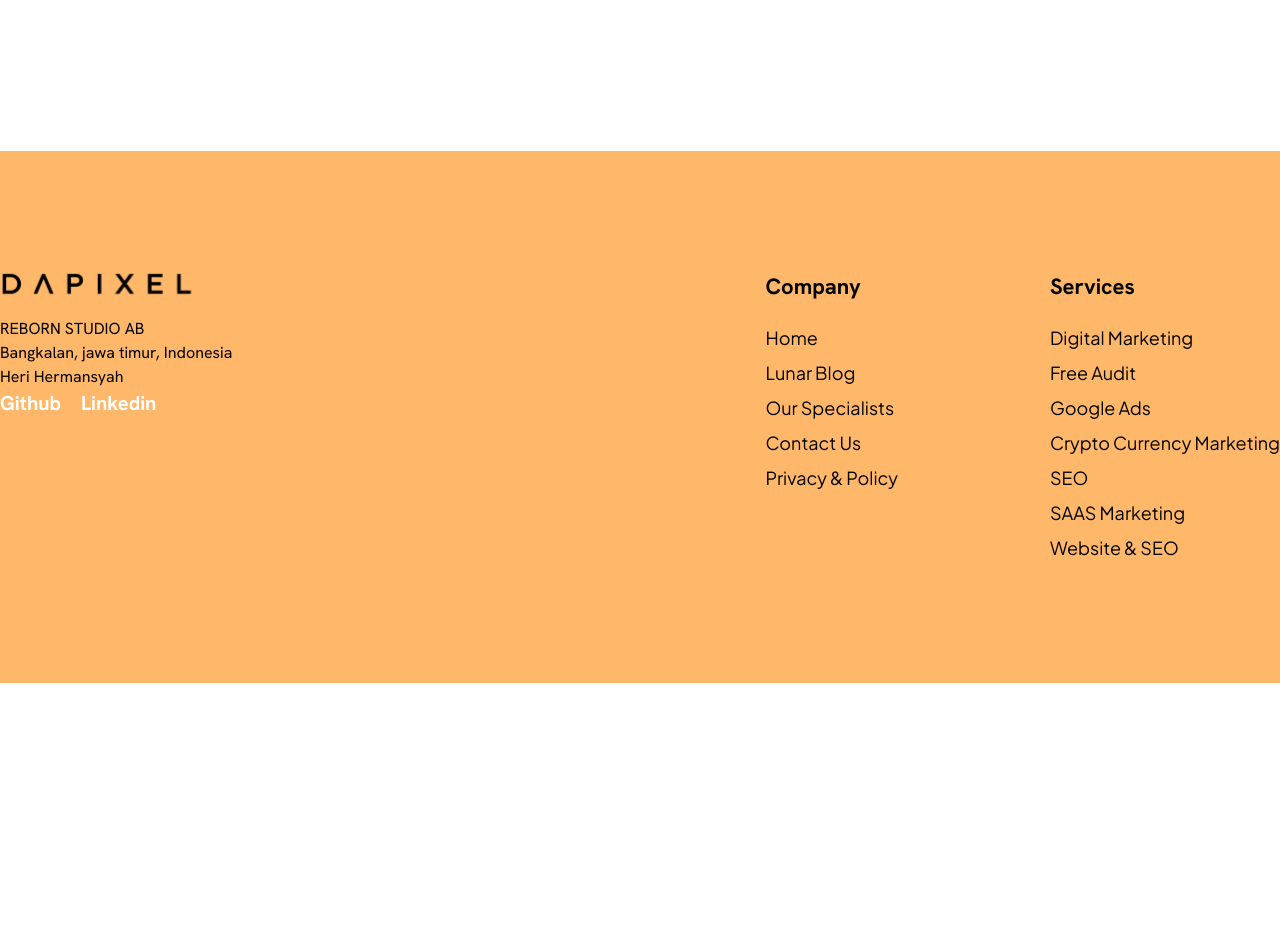
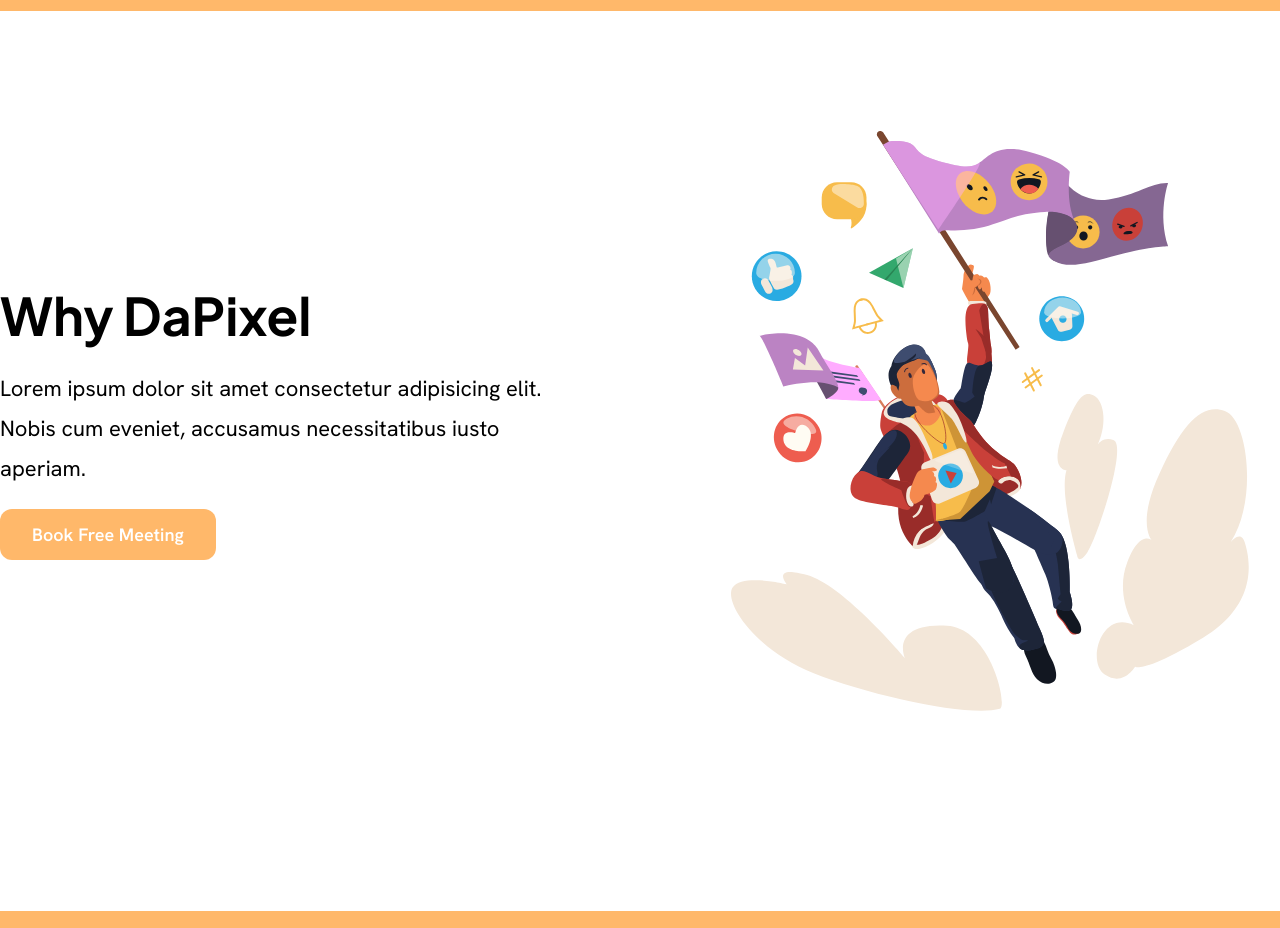
Before and after one commit to herihermansyah/dafixel-marketing-agency-website, a Next.js app: page / in a window 1280 px wide. Shown: the part 4720-5648 px from the top of the page. Before the commit the page ends 5403 px from the top, so only its background shows below. Built offline with nearby package versions, Linux system fonts and the light colour scheme.

Commit message:
feat(layout): add why dapixel to main

```diff
--- a/src/layouts/layout.tsx
+++ b/src/layouts/layout.tsx
@@ -1,6 +1,7 @@
 import React from "react";
 import Header from "./header";
 import Footer from "./footer";
+import WhyDapixel from "@/components/why-dapixel";
 
 const Layout = ({children}: {children: React.ReactNode}) => {
   return (
@@ -8,7 +9,10 @@ const Layout = ({children}: {children: React.ReactNode}) => {
       <header className="sticky top-0 z-50">
         <Header />
       </header>
-      <main className="grow my-5 mb-50">{children}</main>
+      <main className="grow my-20 mb-50">
+        {children}
+        <WhyDapixel className="mt-30" />
+      </main>
       <footer>
         <Footer />
       </footer>
```
